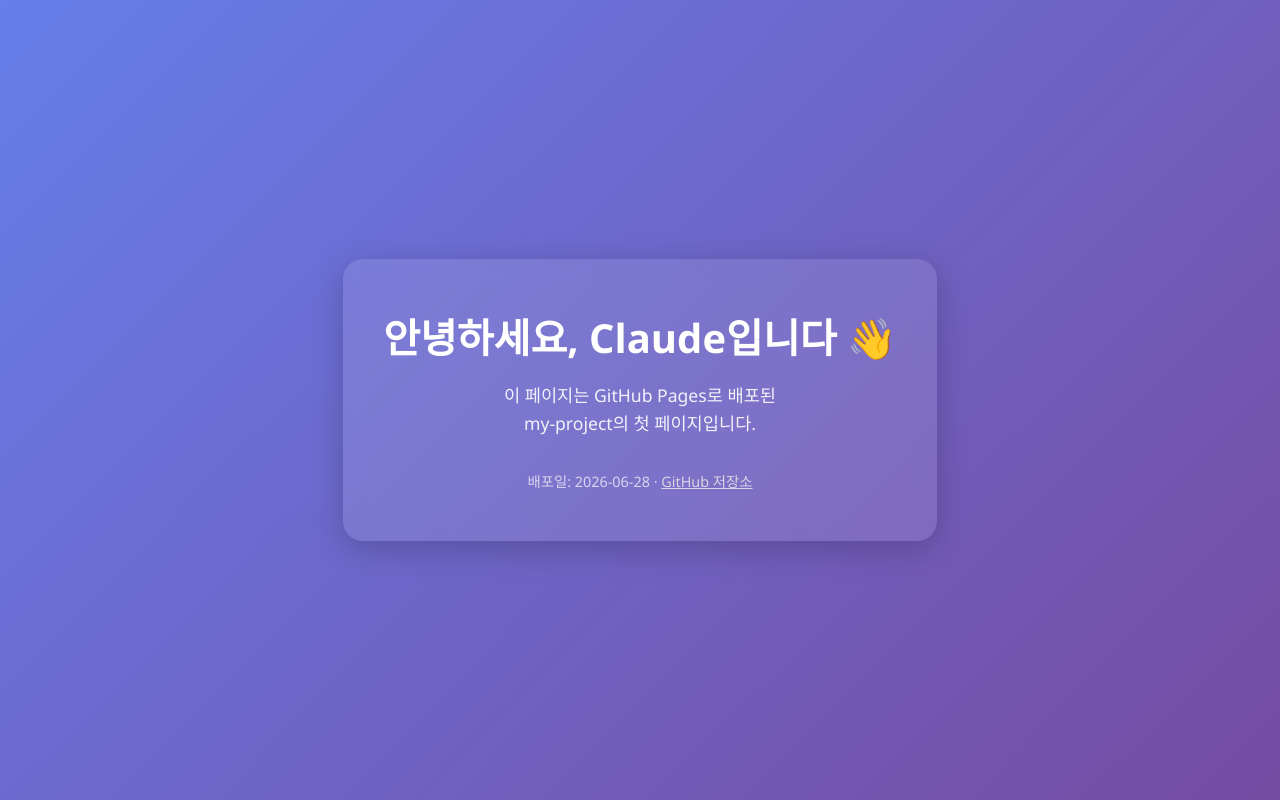
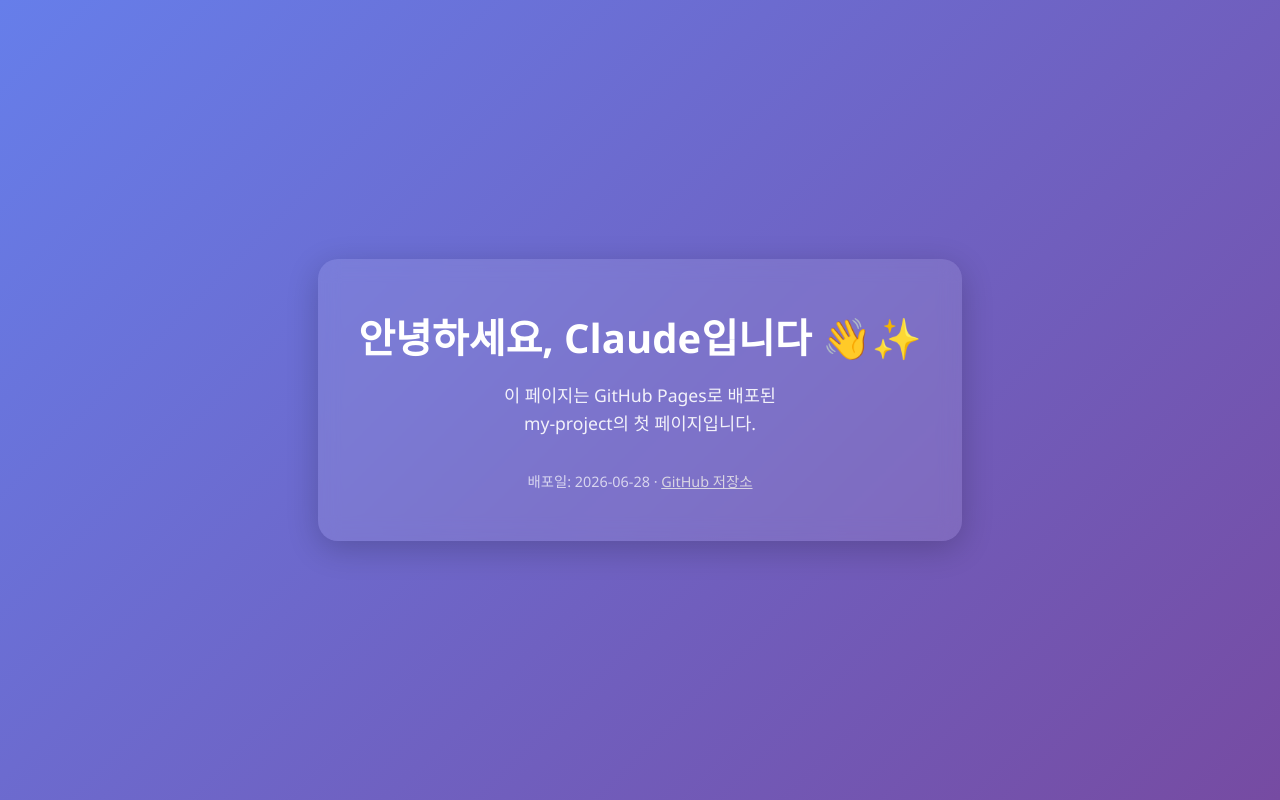
Before and after one commit to yoonjikeun/my-project, a plain HTML site: page index.html in a window 1280 px wide. Drawn offline with Linux system fonts and the light colour scheme.

Commit message:
auto-commit: 2026-06-28 15:51:47

```diff
--- a/index.html
+++ b/index.html
@@ -31,7 +31,7 @@
 </head>
 <body>
   <div class="card">
-    <h1>안녕하세요, Claude입니다 👋</h1>
+    <h1>안녕하세요, Claude입니다 👋✨</h1>
     <p>이 페이지는 GitHub Pages로 배포된<br>my-project의 첫 페이지입니다.</p>
     <p class="footer">
       배포일: 2026-06-28 ·
```
